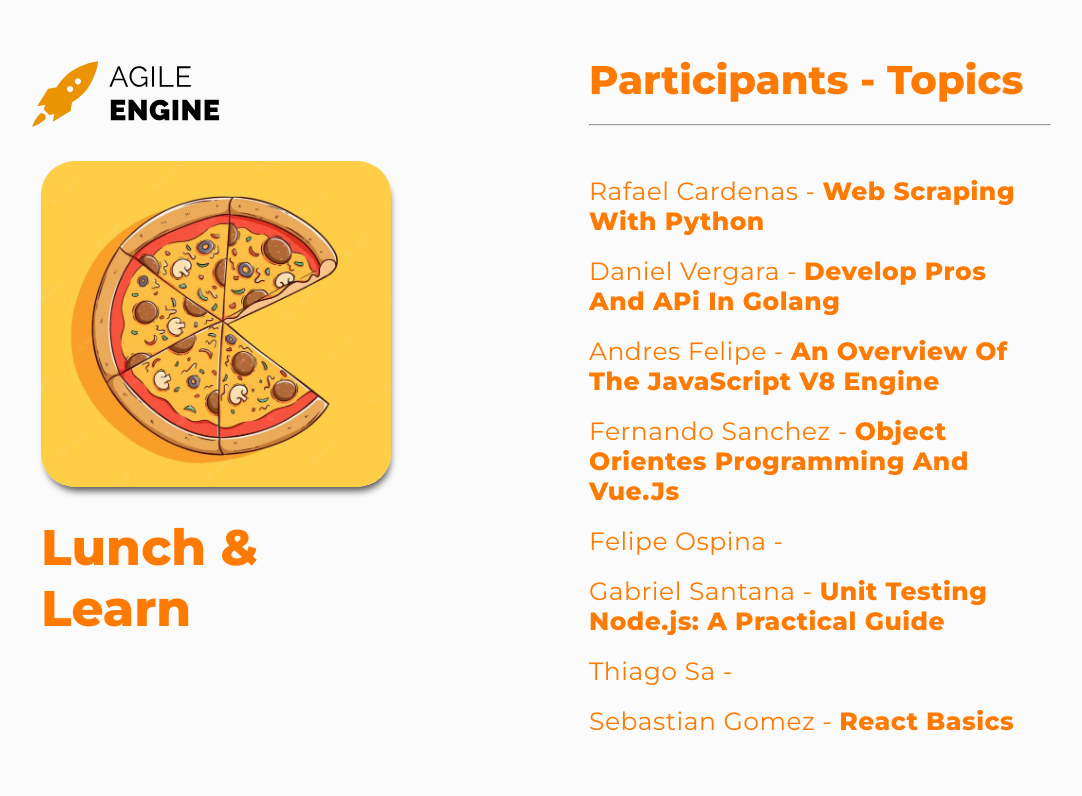
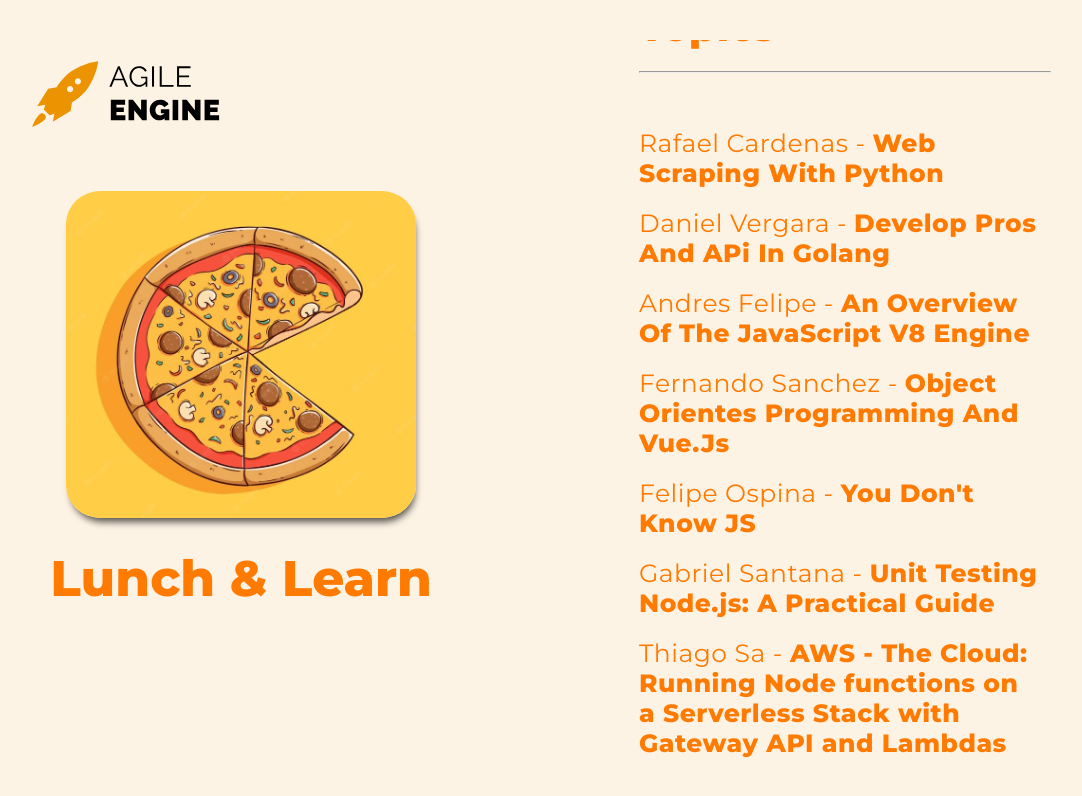
Before and after one commit to kanmus7/Lunch-Learn, a React (Create React App) app: page / in a window 1280 px wide. Shown: the top 796 px of the page, without its empty margins (79-1161 px from the left). Built offline with nearby package versions, Linux system fonts and the light colour scheme.

Commit message:
Hello guys!

```diff
--- a/src/App.module.scss
+++ b/src/App.module.scss
@@ -1,6 +1,8 @@
 .app {
-  height: 100vh;
   padding: 40px 100px;
   display: flex;
   gap: 20px;
+  background: #ffedd491;
+  width: fit-content;
+  height: 100vh;
 }
--- a/src/components/LeftLayout/LeftLayout.module.scss
+++ b/src/components/LeftLayout/LeftLayout.module.scss
@@ -28,5 +28,8 @@
   .title {
     font-size: 50px;
     margin-top: 10px;
+    cursor: default;
+    width: 400px;
+    text-align: center;
   }
 }
--- a/src/components/LeftLayout/LeftLayout.tsx
+++ b/src/components/LeftLayout/LeftLayout.tsx
@@ -6,7 +6,9 @@ import agileLogo from "assets/rocket-ae.svg";
 const LeftLayout = () => {
   return (
     <section className={styles.left}>
-      <img className={styles.agileLogo} src={agileLogo} alt="agile engine" />
+      <a href="https://agileengine.com/">
+        <img className={styles.agileLogo} src={agileLogo} alt="agile engine" />
+      </a>
       <div className={styles.container}>
         <img className={styles.pizza} src={pizzaImage} alt="pizza" />
         <h1 className={styles.title}>{"Lunch & Learn"}</h1>
--- a/src/components/RightLayout/RightLayout.module.scss
+++ b/src/components/RightLayout/RightLayout.module.scss
@@ -1,4 +1,5 @@
 .right {
   display: flex;
   margin-left: 10%;
+  overflow-y: scroll;
 }
--- a/src/index.scss
+++ b/src/index.scss
@@ -16,6 +16,7 @@ body {
   background: rgb(251, 251, 251);
   font-family: $montserrat-typography;
   color: #ff7a00;
+  min-width: 600px;
 }
 
 code {
--- a/src/pages/LunchAndLearn/LunchAndLearn.module.scss
+++ b/src/pages/LunchAndLearn/LunchAndLearn.module.scss
@@ -12,11 +12,13 @@
 
     .title {
       font-size: 40px;
+      cursor: default;
     }
 
     .line {
       width: auto;
-      margin: 0 0 20px 0;
+      max-width: 450px;
+      margin: 0 0 25px 0;
     }
 
     .list {
@@ -29,11 +31,13 @@
       letter-spacing: 0.5px;
       cursor: default;
 
-      :nth-child(1) {
+      .link {
+        color: #ff7a00;
         font-weight: bold;
         cursor: pointer;
+        text-decoration: none;
       }
-      :nth-child(1):hover {
+      .link:hover {
         text-decoration: underline;
       }
     }
--- a/src/pages/LunchAndLearn/LunchAndLearn.tsx
+++ b/src/pages/LunchAndLearn/LunchAndLearn.tsx
@@ -5,31 +5,57 @@ type ParticipantsType = {
   id: number;
   name: string;
   topic: string;
+  url?: string;
 };
 
 const LunchAndLearn = () => {
   const participants: Array<ParticipantsType> = [
-    { id: 0, name: "Rafael Cardenas", topic: "Web Scraping With Python" },
-    { id: 1, name: "Daniel Vergara", topic: "Develop Pros And APi In Golang" },
+    {
+      id: 0,
+      name: "Rafael Cardenas",
+      topic: "Web Scraping With Python",
+      url: "https://docs.google.com/document/d/1JjXYsV4MuRXYVBR_-JKxiPl-Oe3iDavjSqd2sy4NG_w/edit",
+    },
+    {
+      id: 1,
+      name: "Daniel Vergara",
+      topic: "Develop Pros And APi In Golang",
+      url: "https://docs.google.com/document/d/1-EsO79Gnsmjnm9VWaoM5RFJB8zevNpv5e2DrH052QNM/edit",
+    },
     {
       id: 2,
       name: "Andres Felipe",
       topic: "An Overview Of The JavaScript V8 Engine",
+      url: "https://docs.google.com/presentation/d/15mywKrXTPPAiltbMvEJLtS97o6WHP0R_/edit#slide=id.p1",
     },
     {
       id: 3,
       name: "Fernando Sanchez",
       topic: "Object Orientes Programming And Vue.Js",
+      url: "https://docs.google.com/presentation/d/1SS4_-GAT-OYI07NyqMBOet7romh6-axRlqQOTe76oLQ/edit?pli=1#slide=id.gc6f90357f_0_0",
     },
-    { id: 4, name: "Felipe Ospina", topic: "" },
+    {
+      id: 4,
+      name: "Felipe Ospina",
+      topic: "You Don't Know JS",
+      url: "https://docs.google.com/presentation/d/1NbIDh_kB9nLKjll0Zv6cVB9kh5K9Ce2PbXxvkRR_5tA/edit#slide=id.p",
+    },
     {
       id: 5,
       name: "Gabriel Santana",
       topic: "Unit Testing Node.js: A Practical Guide",
+      url: "https://docs.google.com/presentation/d/1SmcC1ftxMpZEy1fDazUT5peG3-RVnQLXqwwncvnxvPY/edit#slide=id.g35f391192_00",
     },
-    { id: 6, name: "Thiago Sa", topic: "" },
+    {
+      id: 6,
+      name: "Thiago Sa",
+      topic:
+        "AWS - The Cloud: Running Node functions on a Serverless Stack with Gateway API and Lambdas",
+      url: "https://docs.google.com/presentation/d/17yhs0meJuOxF_bRevF4z-bHoCrhM7BRyHt1pbrybN-4/edit",
+    },
     { id: 7, name: "Sebastian Gomez", topic: "React Basics" },
   ];
+
   return (
     <div className={styles.container}>
       <div className={styles.participants}>
@@ -38,7 +64,15 @@ const LunchAndLearn = () => {
         <ul className={styles.list}>
           {participants.map((participant) => (
             <li key={participant.id} className={styles.participant}>
-              {participant.name} - <span>{participant.topic}</span>
+              {participant.name} -{" "}
+              <a
+                className={styles.link}
+                href={participant.url}
+                target="_blank"
+                rel="noopener noreferrer"
+              >
+                <span>{participant.topic}</span>
+              </a>
             </li>
           ))}
         </ul>
```
